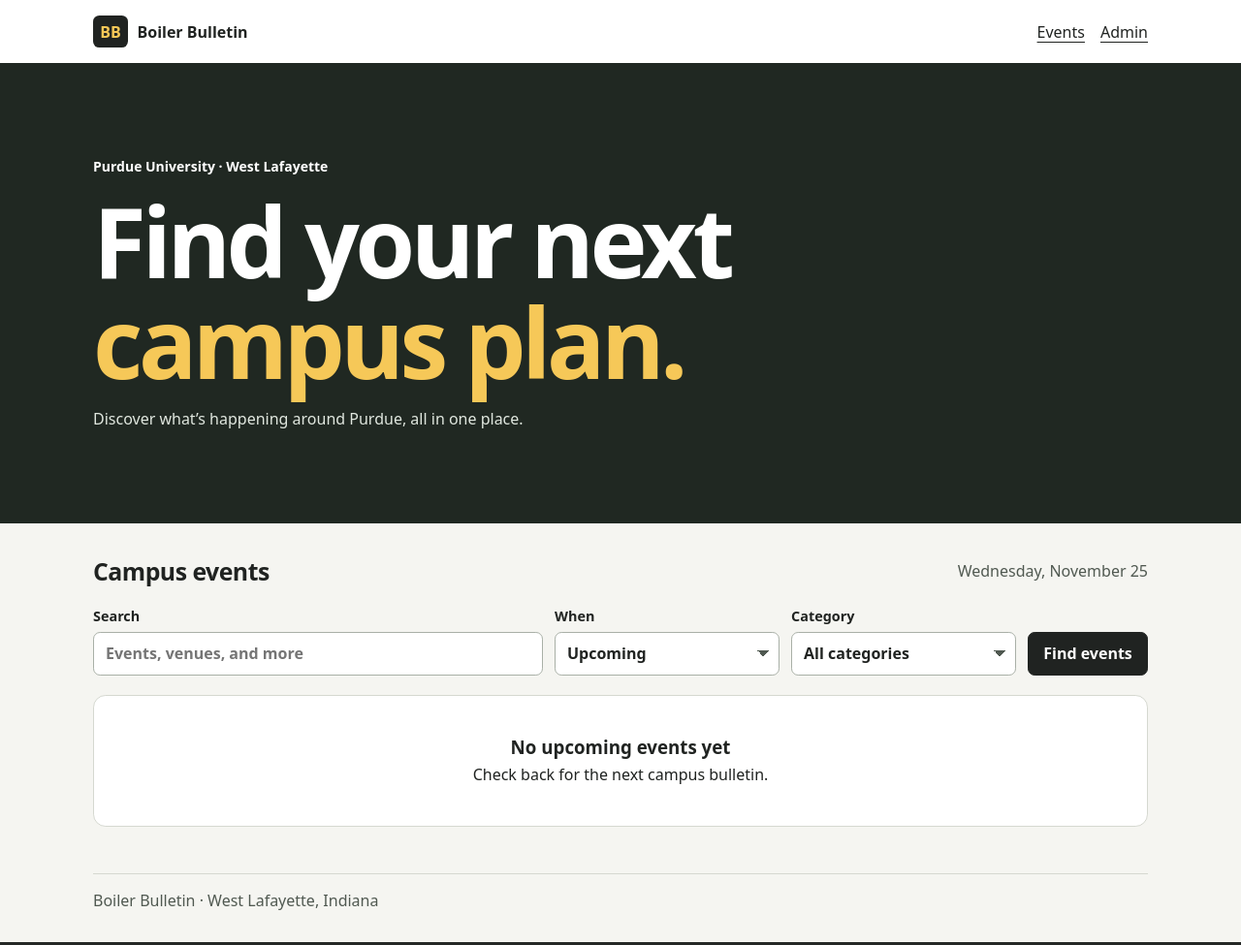
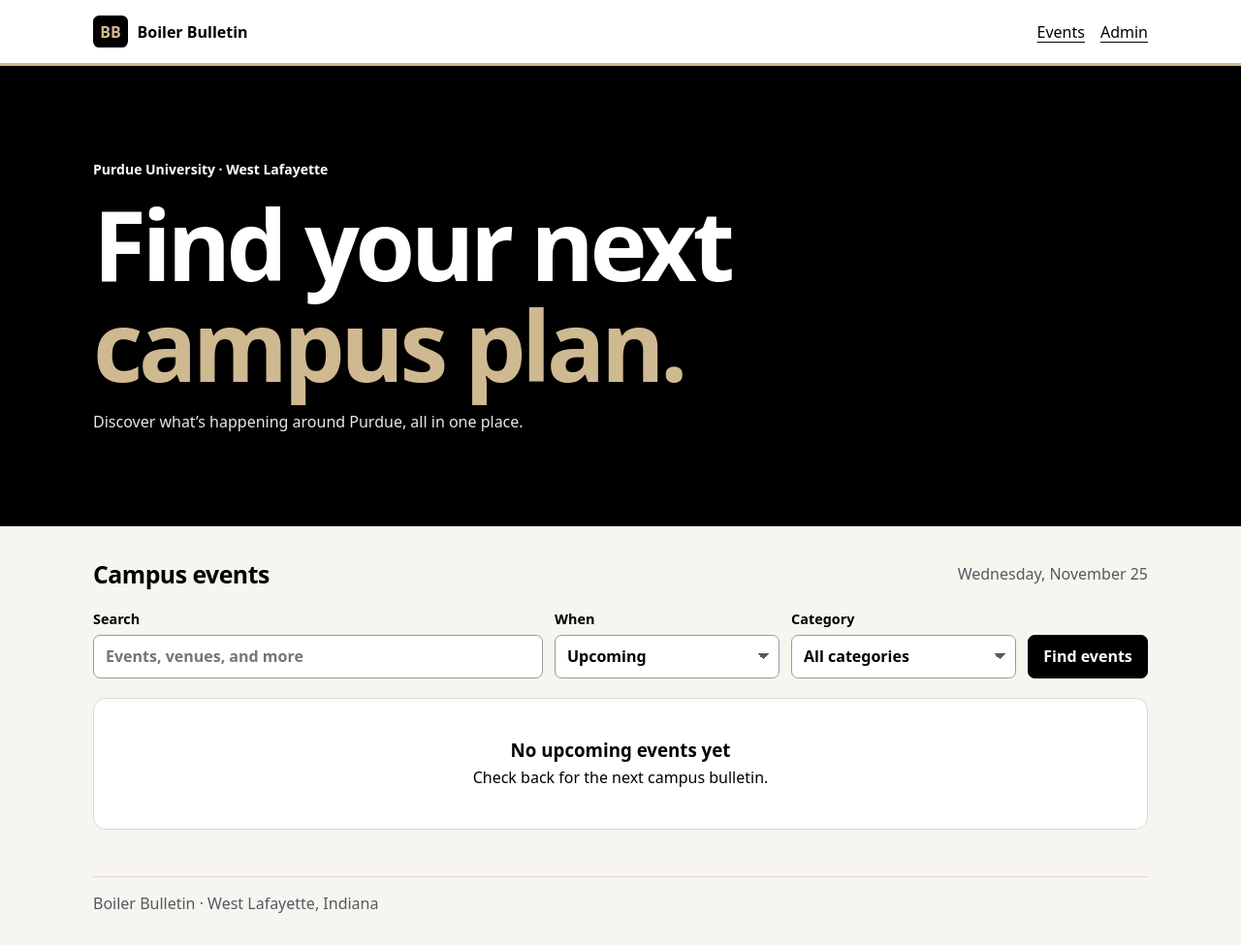
Before and after one commit to pranay730/crud-app, a Flask app: page / in a window 1280 px wide. Shown: the whole page at 97% size. Run offline with Flask 3, Linux system fonts and the light colour scheme; data that the repository does not hold is empty.

Commit message:
Use Purdue colors and support optional event pictures

```diff
--- a/app.py
+++ b/app.py
@@ -25,7 +25,7 @@ app.config.update(
 
 CAMPUS_TIME = ZoneInfo("America/Indiana/Indianapolis")
 CATEGORIES = ("Arts", "Career", "Clubs", "Food", "Sports", "Wellness", "Other")
-FIELDS = ("title", "starts_at", "location", "category", "description", "source_url")
+FIELDS = ("title", "starts_at", "location", "category", "description", "source_url", "image_url", "image_alt")
 
 
 def db():
@@ -43,10 +43,20 @@ def db():
                 category TEXT NOT NULL,
                 description TEXT NOT NULL,
                 source_url TEXT NOT NULL,
+                image_url TEXT NOT NULL DEFAULT '',
+                image_alt TEXT NOT NULL DEFAULT '',
                 source_key TEXT UNIQUE,
                 published INTEGER NOT NULL DEFAULT 0 CHECK (published IN (0, 1))
             )
         """)
+        columns = {row["name"] for row in g.db.execute("PRAGMA table_info(events)")}
+        if not {"image_url", "image_alt"} <= columns:
+            with g.db:
+                g.db.execute("BEGIN IMMEDIATE")
+                columns = {row["name"] for row in g.db.execute("PRAGMA table_info(events)")}
+                for column in ("image_url", "image_alt"):
+                    if column not in columns:
+                        g.db.execute(f"ALTER TABLE events ADD COLUMN {column} TEXT NOT NULL DEFAULT ''")
     return g.db
 
 
@@ -64,7 +74,7 @@ def campus_date(value):
 
 def event_values(data):
     values = {}
-    limits = dict(zip(FIELDS, (120, 32, 160, 30, 3000, 2048)))
+    limits = dict(zip(FIELDS, (120, 32, 160, 30, 3000, 2048, 2048, 250)))
     for field in FIELDS:
         value = data.get(field, "")
         if not isinstance(value, str) or len(value.strip()) > limits[field]:
@@ -81,19 +91,21 @@ def event_values(data):
     values["starts_at"] = starts.isoformat(timespec="minutes")
     if values["category"] not in CATEGORIES:
         raise ValueError("Choose a category.")
-    if values["source_url"]:
+    for field, label in (("source_url", "source"), ("image_url", "image")):
+        if not values[field]:
+            continue
         try:
-            source = urlsplit(values["source_url"])
-            if source.scheme not in ("http", "https") or not source.hostname or source.username:
+            source = urlsplit(values[field])
+            if source.scheme not in ("http", "https") or not source.hostname or source.username is not None:
                 raise ValueError
         except ValueError:
-            raise ValueError("Enter a valid HTTP or HTTPS source URL.") from None
+            raise ValueError(f"Enter a valid HTTP or HTTPS {label} URL.") from None
     return values
 
 
 INSERT_EVENT = """
-    INSERT INTO events (title, starts_at, location, category, description, source_url, source_key)
-    VALUES (:title, :starts_at, :location, :category, :description, :source_url, :source_key)
+    INSERT INTO events (title, starts_at, location, category, description, source_url, image_url, image_alt, source_key)
+    VALUES (:title, :starts_at, :location, :category, :description, :source_url, :image_url, :image_alt, :source_key)
 """
 
 
@@ -197,7 +209,8 @@ def edit_event(event_id=None):
             else:
                 connection.execute("""
                     UPDATE events SET title=:title, starts_at=:starts_at, location=:location,
-                        category=:category, description=:description, source_url=:source_url
+                        category=:category, description=:description, source_url=:source_url,
+                        image_url=:image_url, image_alt=:image_alt
                     WHERE id=:id
                 """, dict(values, id=event_id))
         flash("Event saved.")
--- a/static/site.css
+++ b/static/site.css
@@ -1,34 +1,34 @@
 :root {
   color-scheme: light;
   font-family: system-ui, sans-serif;
-  color: #202321;
-  background: #f5f5f1;
-  --ink: #202321;
-  --muted: #505951;
-  --border: #d5d8d0;
-  --gold: #f6c858;
+  color: #000000;
+  background: #f7f5f0;
+  --ink: #000000;
+  --muted: #555960;
+  --border: #ded8ce;
+  --gold: #cfb991;
 }
 * { box-sizing: border-box; }
 body { margin: 0; min-height: 100vh; display: flex; flex-direction: column; }
 main { flex: 1; }
 a { color: inherit; text-underline-offset: .22em; }
-:focus-visible { outline: 3px solid #9a6300; outline-offset: 3px; }
+:focus-visible { outline: 3px solid #8e6f3e; outline-offset: 3px; }
 h1, h2, h3, p { margin: 0; }
 h1 { font-size: clamp(2rem, 5vw, 3rem); line-height: 1.04; letter-spacing: -.045em; }
 h2 { font-size: 1.55rem; letter-spacing: -.02em; }
 p { line-height: 1.55; }
 .wrap { width: min(68rem, calc(100% - 2rem)); margin-inline: auto; }
-.site-header { background: white; }
+.site-header { background: white; border-bottom: 3px solid var(--gold); }
 .nav, nav, .section-title, .actions { display: flex; align-items: center; gap: 1rem; flex-wrap: wrap; }
 .nav, .section-title { justify-content: space-between; }
 .nav { padding-block: 1rem; }
 .brand { display: inline-flex; align-items: center; gap: .6rem; font-weight: 800; text-decoration: none; }
 .brand span { background: var(--ink); color: var(--gold); border-radius: .4rem; padding: .35rem .45rem; }
-.hero { background: #202822; color: white; padding: clamp(3rem, 8vw, 6rem) 0; }
+.hero { background: #000000; color: white; padding: clamp(3rem, 8vw, 6rem) 0; }
 .hero h1 { font-size: clamp(3rem, 8vw, 6.25rem); margin: .8rem 0 1rem; }
 .hero em { color: var(--gold); font-style: normal; }
 .eyebrow, .category { font-size: .875rem; font-weight: 750; }
-.hero p:last-child { color: #e0e7df; }
+.hero p:last-child { color: #eae7e3; }
 .content { padding-block: 2rem 3rem; display: grid; gap: 1.25rem; }
 .narrow { max-width: 42rem; }
 .section-title span, footer, .queue-row p { color: var(--muted); }
@@ -37,7 +37,7 @@ label { display: grid; gap: .4rem; font-size: .9rem; font-weight: 650; }
 input, select, textarea, button, .button { font: inherit; }
 input, select, textarea {
   width: 100%;
-  border: 1px solid #a9b0a7;
+  border: 1px solid #9d9795;
   background: white;
   color: var(--ink);
   border-radius: .45rem;
@@ -48,8 +48,8 @@ select {
   appearance: none;
   padding-right: 2rem;
   background:
-    linear-gradient(45deg, transparent 50%, #505951 50%) right 1rem center / .38rem .38rem no-repeat,
-    linear-gradient(135deg, #505951 50%, transparent 50%) right .62rem center / .38rem .38rem no-repeat,
+    linear-gradient(45deg, transparent 50%, #555960 50%) right 1rem center / .38rem .38rem no-repeat,
+    linear-gradient(135deg, #555960 50%, transparent 50%) right .62rem center / .38rem .38rem no-repeat,
     white;
 }
 textarea { resize: vertical; }
@@ -68,7 +68,7 @@ button, .button {
 .grid { display: grid; grid-template-columns: repeat(auto-fit, minmax(min(100%, 19rem), 1fr)); gap: 1rem; }
 .card, .empty { background: white; border: 1px solid var(--border); border-radius: .8rem; padding: 1.25rem; overflow-wrap: anywhere; }
 .grid .card { display: grid; align-content: start; gap: .65rem; }
-.category { padding: .15rem .55rem; background: #fae7b2; width: fit-content; border-radius: .3rem; }
+.category { padding: .15rem .55rem; background: #eee2cc; width: fit-content; border-radius: .3rem; }
 .event-time { font-weight: 650; }
 .description { white-space: pre-line; }
 .empty { padding-block: 2.5rem; text-align: center; }
@@ -76,7 +76,7 @@ button, .button {
 .stack, .queue { display: grid; gap: .85rem; }
 .stack button { justify-self: start; }
 .queue-row { display: flex; justify-content: space-between; align-items: center; gap: .75rem; }
-.flash { padding: .8rem 1rem; margin-top: 1rem; border-radius: .5rem; background: #e0ebde; }
+.flash { padding: .8rem 1rem; margin-top: 1rem; border-radius: .5rem; background: #eee2cc; }
 .error { color: #982616; }
 footer { padding-block: 1rem 2rem; border-top: 1px solid var(--border); }
 .sr-only { position: absolute; width: 1px; height: 1px; overflow: hidden; clip-path: inset(50%); white-space: nowrap; }
@@ -84,3 +84,12 @@ footer { padding-block: 1rem 2rem; border-top: 1px solid var(--border); }
   .filters { grid-template-columns: 1fr 1fr; }
   .filters label:first-child, .filters button { grid-column: 1 / -1; }
 }
+
+.event-image {
+  display: block;
+  width: 100%;
+  aspect-ratio: 16 / 9;
+  object-fit: contain;
+  background: #f7f5f0;
+  border-radius: .45rem;
+}
--- a/templates/edit.html
+++ b/templates/edit.html
@@ -18,6 +18,11 @@
     <label>Description<textarea name="description" rows="5" maxlength="3000">{{ values.description or '' }}</textarea></label>
     <label>Source URL (optional)<input type="url" name="source_url" value="{{ values.source_url or '' }}" maxlength="2048"></label>
     {% if event and event.source_url %}<a href="{{ event.source_url }}">Open saved source</a>{% endif %}
+    <label>Picture URL (optional)<input type="url" name="image_url" value="{{ values.image_url or '' }}" maxlength="2048"></label>
+    <label>Picture description for screen readers (optional)<input name="image_alt" value="{{ values.image_alt or '' }}" maxlength="250"></label>
+    {% if event and event.image_url %}
+      <img class="event-image" src="{{ event.image_url }}" alt="{{ event.image_alt }}" referrerpolicy="no-referrer">
+    {% endif %}
     <button>{{ "Save changes" if event else "Save draft" }}</button>
   </form>
   {% if event %}
--- a/templates/index.html
+++ b/templates/index.html
@@ -27,6 +27,10 @@
   <div class="grid">
     {% for event in events %}
       <article class="card">
+        {% if event.image_url %}
+          <img class="event-image" src="{{ event.image_url }}" alt="{{ event.image_alt }}"
+               loading="lazy" decoding="async" referrerpolicy="no-referrer">
+        {% endif %}
         <p class="category">{{ event.category }}</p>
         <h3>{{ event.title }}</h3>
         <p class="event-time">{{ event.starts_at | campus_date }} ET</p>
```
Also changed, not shown: examples/mock-campus-events.json (added, +18 -0 lines), README.md.
